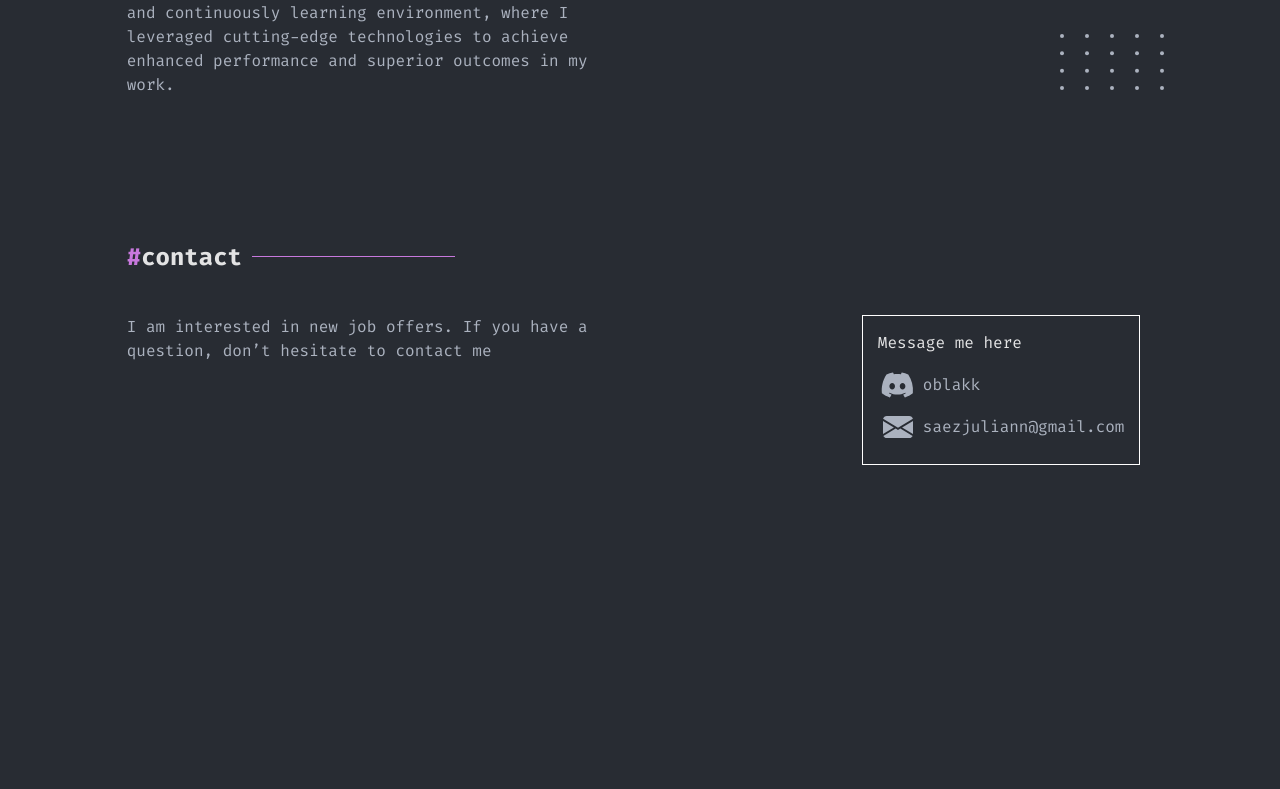
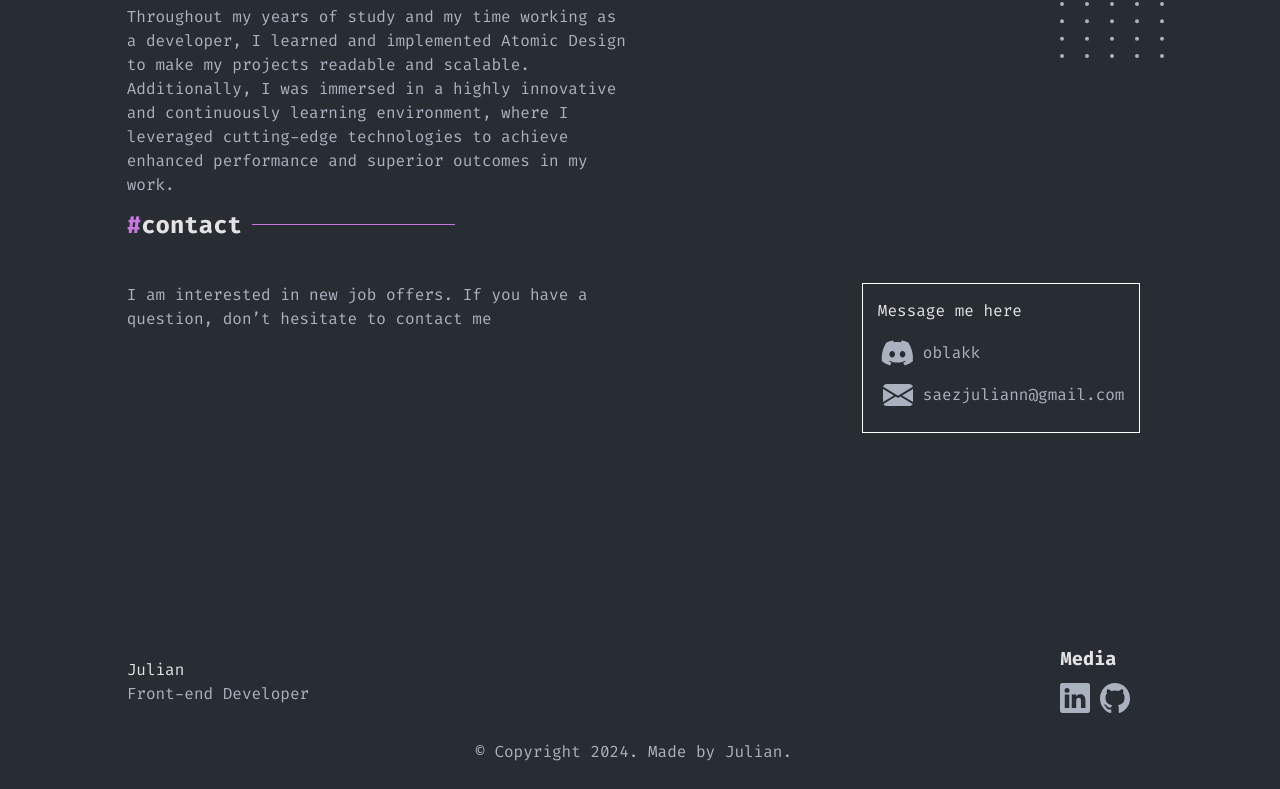
Before and after one commit to julian-saez/portfolio2024, a React (Vite) app: page / in a window 1280 px wide. Shown: the part 2466-3255 px from the top of the page. Before the commit the page ends 3143 px from the top, so only its background shows below. Built offline with nearby package versions, Linux system fonts and the light colour scheme.

Commit message:
feat: add footer

```diff
--- a/src/layout/Layout.jsx
+++ b/src/layout/Layout.jsx
@@ -1,11 +1,13 @@
 import NavBar from '../organisms/NavBar/NavBar';
 import Wrapper from '../atoms/Wrapper/Wrapper';
+import Footer from '../organisms/Footer/Footer';
 
 const Layout = ({ children }) => {
     return(
         <Wrapper>
             <NavBar />
             { children }
+            <Footer />
         </Wrapper>
     );
 }
--- /dev/null
+++ b/src/organisms/Footer/Footer.jsx
@@ -0,0 +1,32 @@
+import { Link } from 'react-router-dom';
+import GithubIcon from './../../atoms/icons/LinkedInIcon';
+import LinkedInIcon from '../../atoms/icons/GithubIcon';
+import styles from './Footer.module.css';
+
+const Footer = () => {
+    const date = new Date();
+    return(
+        <footer id='footer' className={ styles.footer }>
+            <div className={ styles.footer_content }>
+                <div className={ styles.footer_bio_container }>
+                    <span>Julian</span>
+                    <p>Front-end Developer</p>
+                </div>
+                <div className={ styles.footer_media_container }>
+                    <h3>Media</h3>
+                    <Link to='https://github.com/julian-saez'>
+                        <GithubIcon fill="#ABB2BF" />
+                    </Link>
+                    <Link to="https://www.linkedin.com/in/julian-saez-b913281b5/">
+                        <LinkedInIcon fill="#ABB2BF" />
+                    </Link>
+                </div>
+            </div>
+            <div className={ styles.copyright }>
+                <span>© Copyright { date.getFullYear() }. Made by Julian.</span>
+            </div>
+        </footer>
+    );
+}
+
+export default Footer;
--- /dev/null
+++ b/src/organisms/Footer/Footer.module.css
@@ -0,0 +1,36 @@
+.footer_media_container svg {
+    width: 30px;
+    margin-right: 10px;
+}
+
+.footer_media_container h3 {
+    margin-bottom: 10px;
+}
+
+.copyright {
+    text-align: center;
+    padding-bottom: 25px;
+}
+
+.copyright span {
+    color: var(--gray-color);
+}
+
+@media screen and (max-width: 480px) {
+    .footer_media_container {
+        margin: 20px 0;
+    }
+
+    .copyright {
+        padding-top: 10px;
+    }
+}
+
+@media screen and (min-width: 480px) {
+    .footer_content {
+        display: flex;
+        justify-content: space-between;
+        align-items: center;
+        margin-bottom: 20px;
+    }
+}
--- a/src/organisms/NavBar/NavBar.jsx
+++ b/src/organisms/NavBar/NavBar.jsx
@@ -9,8 +9,8 @@ const NavBar = () => {
             <Menu>
                 <NavItem navigateTo='/' text='home' />
                 <NavItem navigateTo='#projects' text='works' />
-                <NavItem navigateTo='/about-me' text='about-me' />
-                <NavItem navigateTo='/contact' text='contact' />
+                <NavItem navigateTo='#about-me' text='about-me' />
+                <NavItem navigateTo='#contact' text='contact' />
             </Menu>
         </header>
     )
--- a/src/templates/Home/organisms/AboutMe/AboutMe.module.css
+++ b/src/templates/Home/organisms/AboutMe/AboutMe.module.css
@@ -34,6 +34,12 @@
 }
 
 @media screen and (min-width: 960px) {
+    .about_me_section {
+        height: 60vh;
+        padding-top: 100px;
+        padding-bottom: 100px;
+    }
+
     .about_me_content p {
         width: 50%;
     }
```
